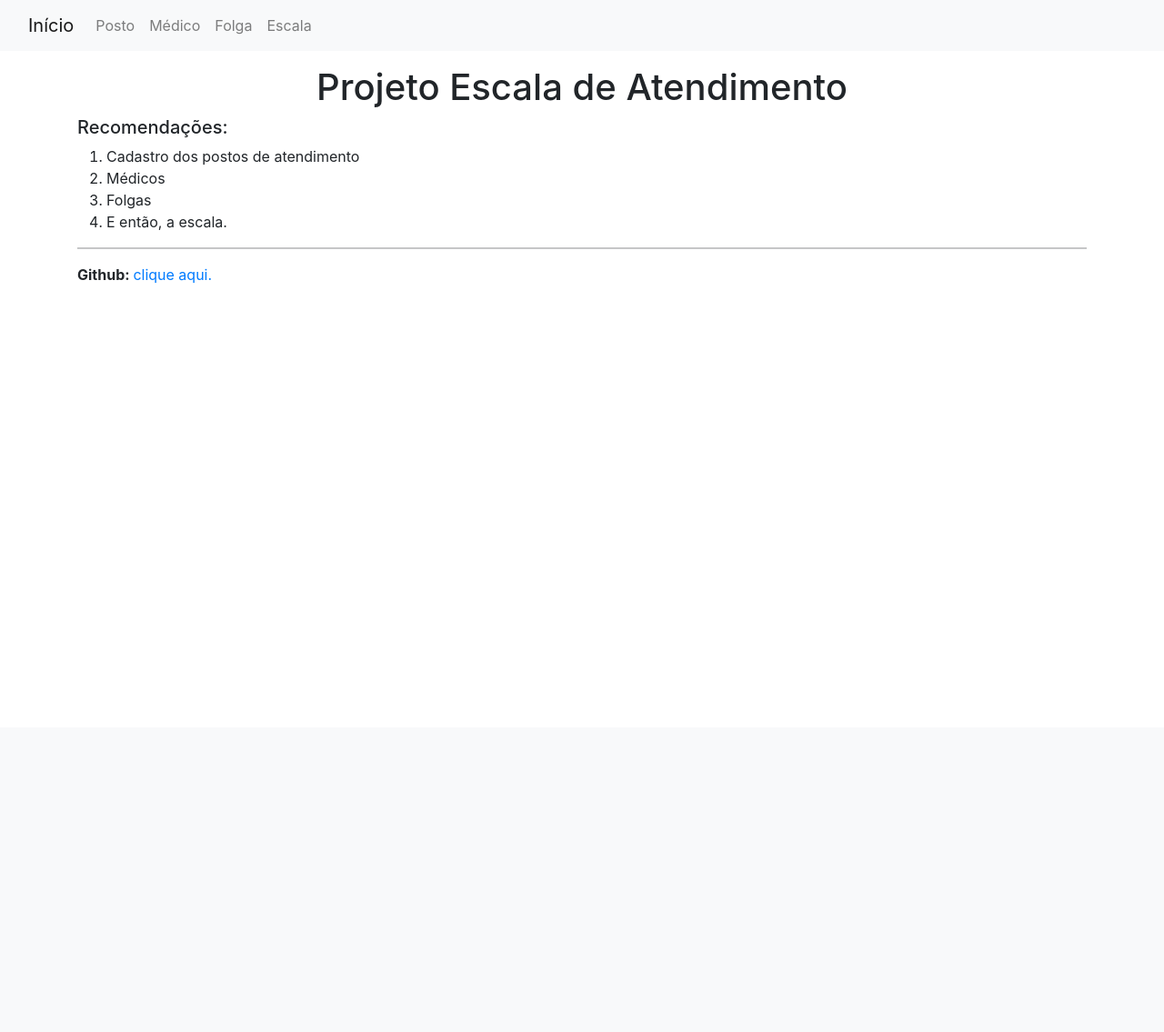
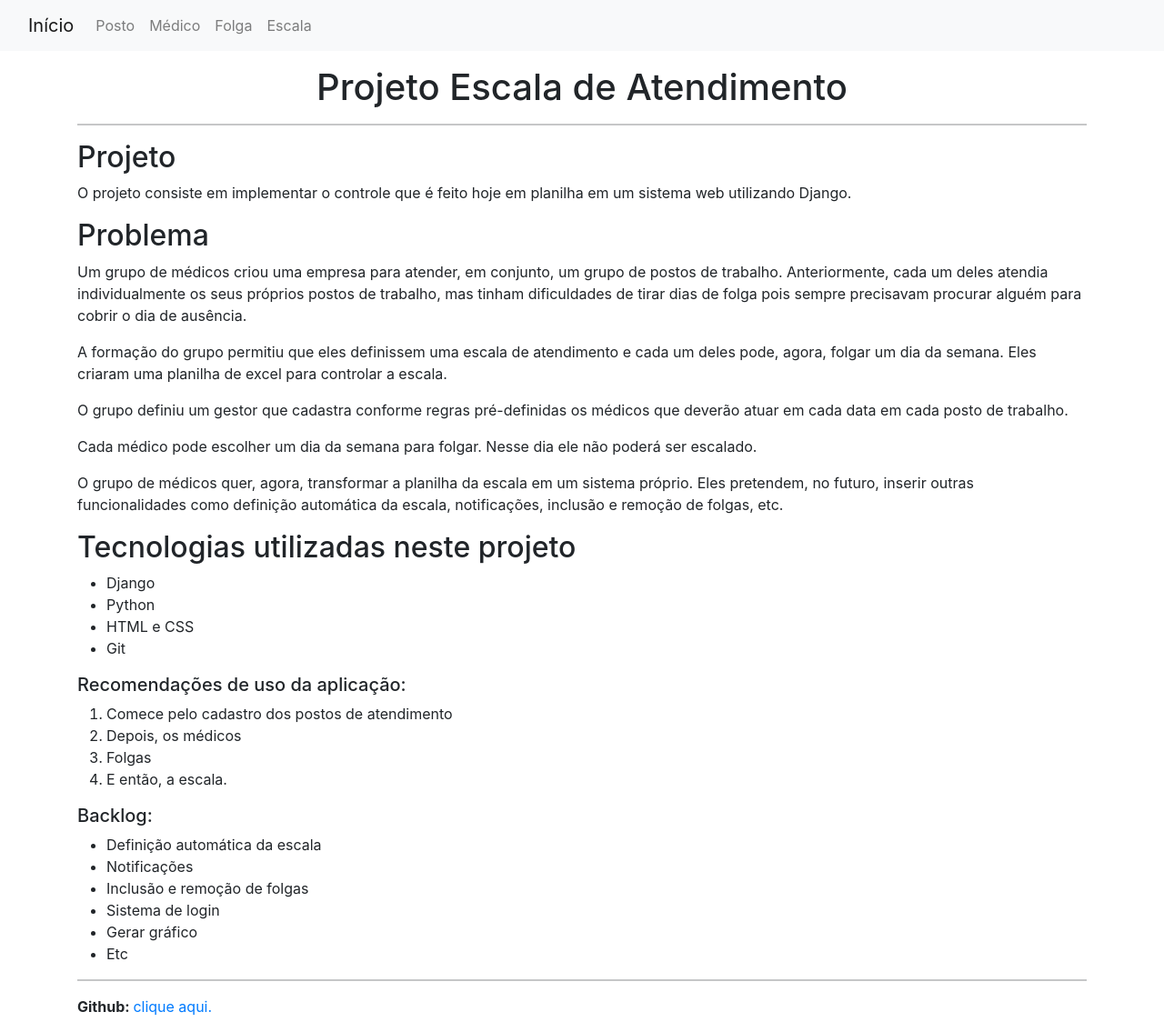
Before and after one commit to MarcosAllysson/django_escala_de_atendimento, a Django app: page / in a window 1280 px wide. Shown: the whole page at 91% size. Before the commit the page ends 311 px from the top, so only its background shows below. Run offline with Django 3.2, Linux system fonts and the light colour scheme; some libraries are stand-ins or nearby versions.

Commit message:
home page

```diff
--- a/escala/templates/escala/home_page.html
+++ b/escala/templates/escala/home_page.html
@@ -7,13 +7,53 @@
 
 {% block content %}
     <h1 style="text-align: center;"> Projeto Escala de Atendimento </h1>
-    <h5> Recomendações: </h5>
+    <hr>
+
+    <h2> Projeto </h2>
+    <p>O projeto consiste em implementar o controle que é feito hoje em planilha em um sistema web
+utilizando Django. </p>
+
+    <h2> Problema </h2>
+    <p>Um grupo de médicos criou uma empresa para atender, em conjunto, um grupo de postos de
+trabalho. Anteriormente, cada um deles atendia individualmente os seus próprios postos de
+trabalho, mas tinham dificuldades de tirar dias de folga pois sempre precisavam procurar
+alguém para cobrir o dia de ausência.</p>
+    <p>A formação do grupo permitiu que eles definissem uma escala de atendimento e cada um deles
+pode, agora, folgar um dia da semana. Eles criaram uma planilha de excel para controlar a escala.</p>
+    <p>O grupo definiu um gestor que cadastra conforme regras pré-definidas os médicos que deverão
+atuar em cada data em cada posto de trabalho.</p>
+    <p>Cada médico pode escolher um dia da semana para folgar. Nesse dia ele não poderá ser
+escalado.</p>
+    <p>O grupo de médicos quer, agora, transformar a planilha da escala em um sistema próprio. Eles
+pretendem, no futuro, inserir outras funcionalidades como definição automática da escala,
+notificações, inclusão e remoção de folgas, etc.</p>
+
+    <h2> Tecnologias utilizadas neste projeto </h2>
+    <ul>
+        <li> Django </li>
+        <li> Python </li>
+        <li> HTML e CSS </li>
+        <li> Git </li>
+    </ul>
+
+
+    <h5> Recomendações de uso da aplicação: </h5>
     <ol>
-        <li> Cadastro dos postos de atendimento </li>
-        <li> Médicos </li>
+        <li> Comece pelo cadastro dos postos de atendimento </li>
+        <li> Depois, os médicos </li>
         <li> Folgas </li>
         <li> E então, a escala. </li>
     </ol>
+
+    <h5> Backlog: </h5>
+    <ul>
+        <li> Definição automática da escala </li>
+        <li> Notificações </li>
+        <li> Inclusão e remoção de folgas </li>
+        <li> Sistema de login </li>
+        <li> Gerar gráfico </li>
+        <li> Etc </li>
+    </ul>
 
     <hr>
     <p> <b> Github: </b> <a href="https://github.com/MarcosAllysson/django_escala_de_atendimento" target="_blank"
--- a/escala/templates/escala/index.html
+++ b/escala/templates/escala/index.html
@@ -5,12 +5,13 @@
 {% endblock title %}
 
 {% block content %}
-    <h1> Escala de Trabalho </h1>
-    <hr>
     <p>Adicionar: <a href="{% url 'escala:add-escala' %}"> <button class="btn btn-primary"> nova escala </button> </a> </p>
     <br>
 
     {% if object_list %}
+        <h1> Escala de Trabalho </h1>
+        <hr>
+
         <table class="table">
             <thead>
                <tr>
--- a/folga/templates/folga/index.html
+++ b/folga/templates/folga/index.html
@@ -5,12 +5,13 @@
 {% endblock title %}
 
 {% block content %}
-    <h1> Folga dos Médicos </h1>
-    <hr>
     <p>Adicionar: <a href="{% url 'folga:add-folga' %}"> <button class="btn btn-primary"> folga para o médico </button> </a> </p>
     <br>
 
     {% if object_list %}
+        <h1> Folga dos Médicos </h1>
+        <hr>
+
         <table class="table">
             <thead>
                <tr>
--- a/medico/templates/medico/index.html
+++ b/medico/templates/medico/index.html
@@ -5,12 +5,13 @@
 {% endblock title %}
 
 {% block content %}
-    <h1> Médicos Cadastrados </h1>
-    <hr>
     <p>Adicionar: <a href="{% url 'medicos:add-medico' %}"> <button class="btn btn-primary"> novo médico </button>  </a> </p>
     <br>
 
     {% if object_list %}
+        <h1> Médicos Cadastrados </h1>
+        <hr>
+
         <table class="table">
             <thead>
                <tr>
--- a/medico/templates/medico/medico_form.html
+++ b/medico/templates/medico/medico_form.html
@@ -6,7 +6,8 @@
 {% endblock title %}
 
 {% block content %}
-    <h1> Adicione Médico </h1>
+    <h1> Médico </h1>
+    <hr>
     {% bootstrap_messages %}
 
     <div class="container">
--- a/posto/templates/posto/index.html
+++ b/posto/templates/posto/index.html
@@ -5,12 +5,13 @@
 {% endblock title %}
 
 {% block content %}
-    <h1> Postos de Trabalho </h1>
-    <hr>
     <p>Adicionar: <a href="{% url 'posto:add-posto' %}"> <button type="button" class="btn btn-primary"> posto de trabalho </button> </a> </p>
     <br>
 
     {% if object_list %}
+        <h1> Postos de Trabalho </h1>
+        <hr>
+
         <table class="table">
             <thead>
                 <tr>
--- a/posto/templates/posto/posto_form.html
+++ b/posto/templates/posto/posto_form.html
@@ -6,7 +6,8 @@
 {% endblock title %}
 
 {% block content %}
-    <h1> Adicione Posto de Trabalho </h1>
+    <h1> Posto de Trabalho </h1>
+    <hr>
 
     <div class="container">
         <form method="post">
--- a/projeto_escala_hospital/settings.py
+++ b/projeto_escala_hospital/settings.py
@@ -35,6 +35,8 @@ ALLOWED_HOSTS = ['escaladeatendimento.herokuapp.com', '127.0.0.1']
 
 INSTALLED_APPS = [
     'bootstrap4',
+    'django_adminlte',
+    'django_adminlte_theme',
     'folga.apps.FolgaConfig',
     'escala.apps.EscalaConfig',
     'medico.apps.MedicoConfig',
--- a/projeto_escala_hospital/urls.py
+++ b/projeto_escala_hospital/urls.py
@@ -25,3 +25,8 @@ urlpatterns = [
     path('postos/', include('posto.urls', namespace='posto')),
     path('folga/', include('folga.urls', namespace='folga')),
 ] + static(settings.MEDIA_URL, document_root=settings.MEDIA_ROOT)
+
+# Customização do admin
+admin.AdminSite.site_header = 'Escala de Atendimento'
+admin.AdminSite.site_title = 'Controle Escala'
+admin.AdminSite.index_title = 'Escala Administração'
--- a/requirements.txt
+++ b/requirements.txt
@@ -2,6 +2,7 @@ asgiref==3.4.1
 beautifulsoup4==4.9.3
 dj-database-url==0.5.0
 Django==3.2.4
+django-adminlte2==0.4.3
 django-bootstrap4==3.0.1
 gunicorn==20.1.0
 psycopg2-binary==2.9.1
```
Also changed, not shown: escala/templates/escala/escala_form.html (+1 -11 lines), MER.jpeg (added), db.sqlite3, escala/static/escala/js/jquery.mask.min.js (deleted), 1 other file.
